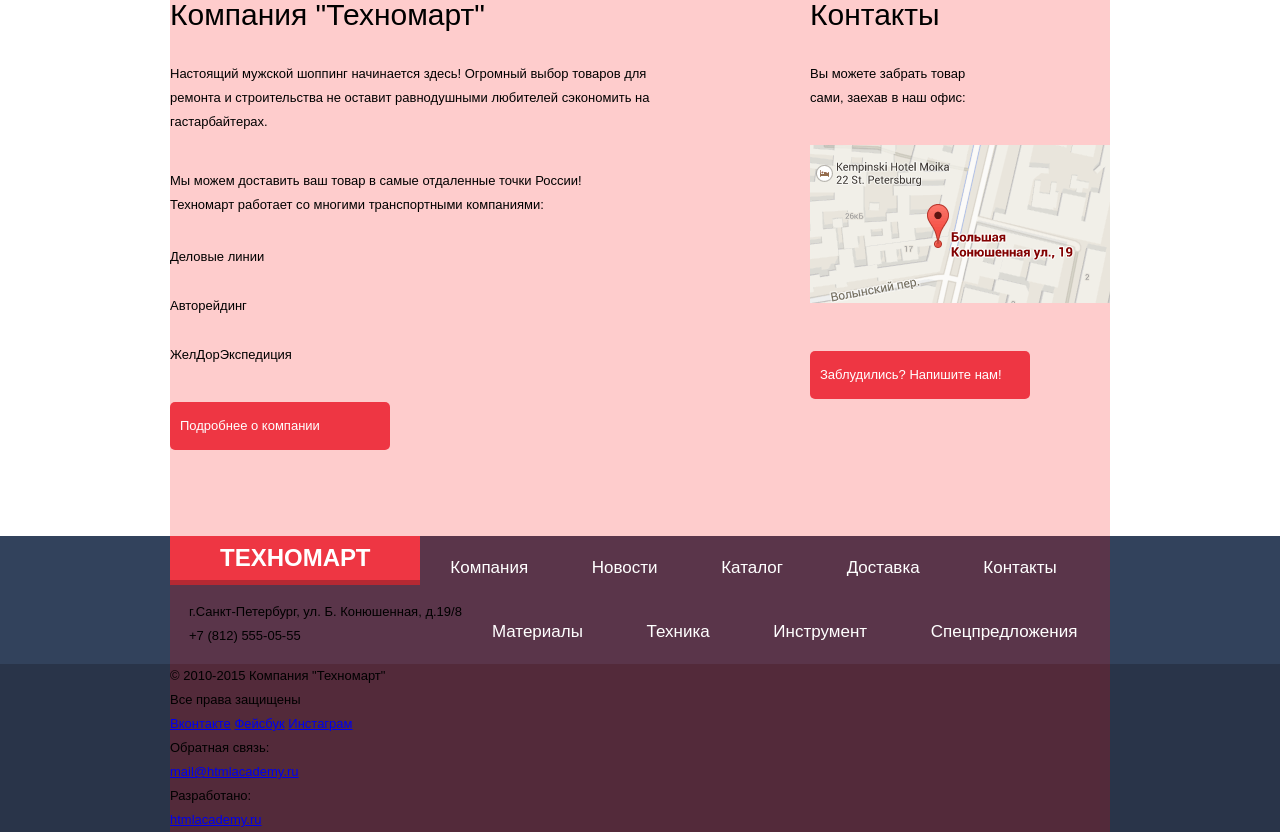
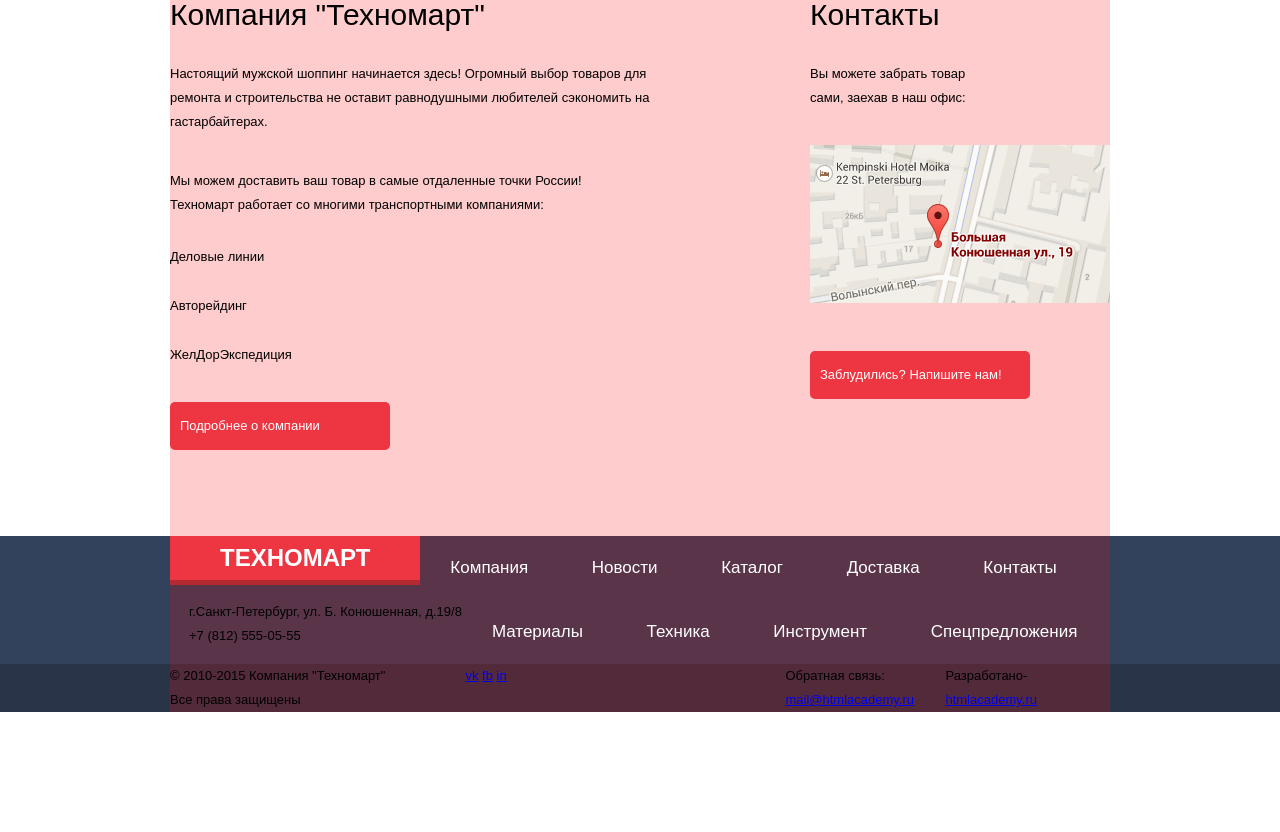
Before and after one commit to YSeredich/technomart, a plain HTML site: page index.html in a window 1280 px wide. Shown: the part 2395-3227 px from the top of the page. After the commit the page ends 3107 px from the top, so only its background shows below. Drawn offline with Linux system fonts and the light colour scheme; a web font is replaced by a local one.

Commit message:
add footer grid

```diff
--- a/css/style.css
+++ b/css/style.css
@@ -353,7 +353,6 @@
 	display: block;
 	margin-bottom: 40px;
 }
-
 .main-footer-header,
 .main-footer-container{
 	background-color: #32425c;
@@ -361,3 +360,21 @@
 .main-footer-footer{
 	background-color: #293449;
 }
+.shop-copyright{
+	float:left;
+	widht:250px;
+}
+.social{
+	float: left;
+	width: 300px;
+	margin-left: 80px;
+}
+.feedback{
+	float: left;
+	width:160px;
+	margin-left: 20px;
+}
+.web-copyright{
+	width: 150px
+	margin-left: 20px;
+}
--- a/index.html
+++ b/index.html
@@ -333,16 +333,16 @@
 						Все права защищены
 					</p>
 					<div class="social">
-						<a href="#" class="social-btn social-btn-vk">Вконтакте</a>
-          				<a href="#" class="social-btn social-btn-fb">Фейсбук</a>
-          				<a href="#" class="social-btn social-btn-inst">Инстаграм</a>
+						<a href="#" class="social-btn social-btn-vk">vk</a>
+          				<a href="#" class="social-btn social-btn-fb">fb</a>
+          				<a href="#" class="social-btn social-btn-inst">in</a>
 					</div>
 					<div class="feedback">
 						<p>Обратная связь:</p>
           				<a href="#" class="retouch">mail@htmlacademy.ru</a>
 					</div>
 					<div class="web-copyright">
-						<p>Разработано:</p>
+						<p>Разработано-</p>
           				<a href="#" class="copy">htmlacademy.ru</a>
 					</div>
 				</div>
```
